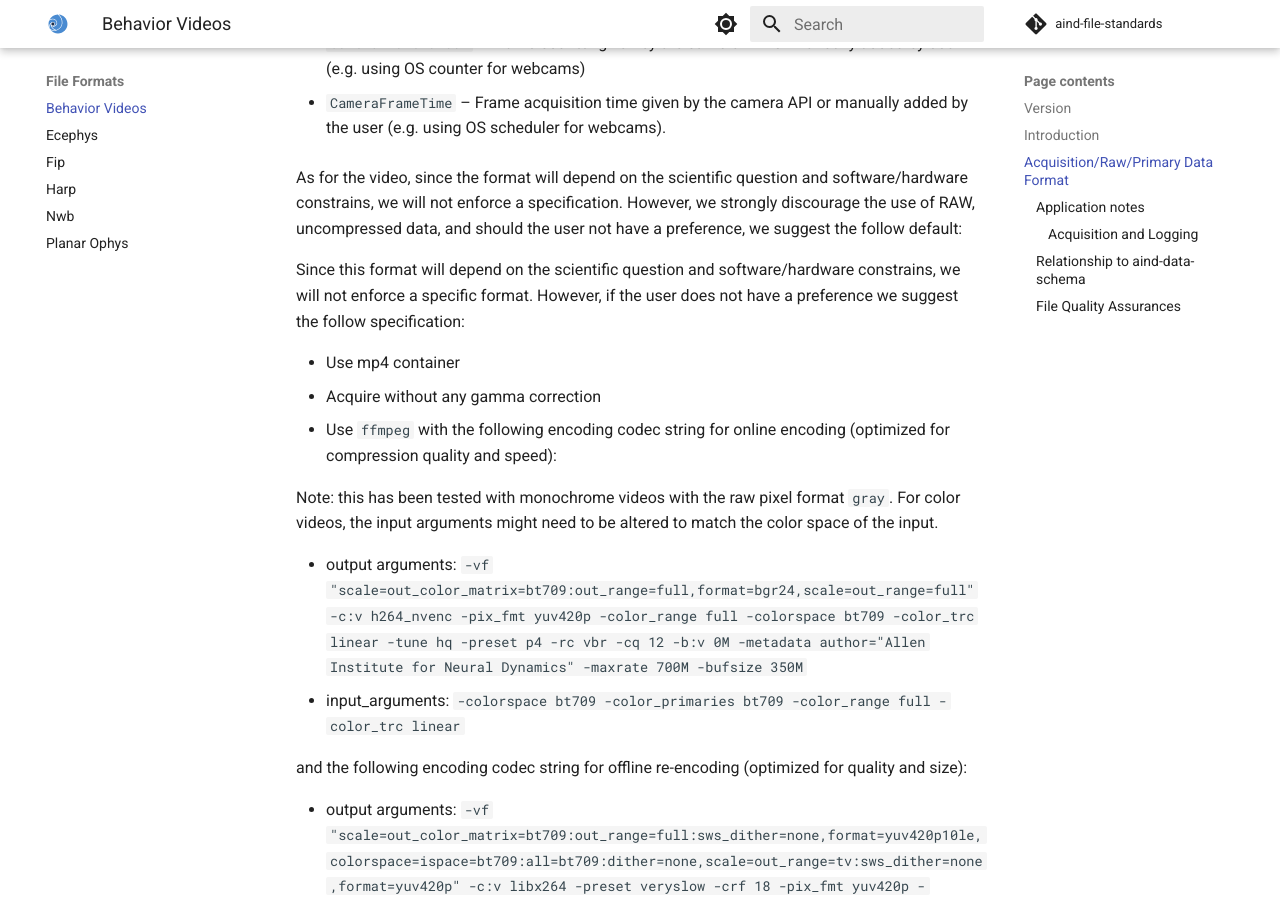
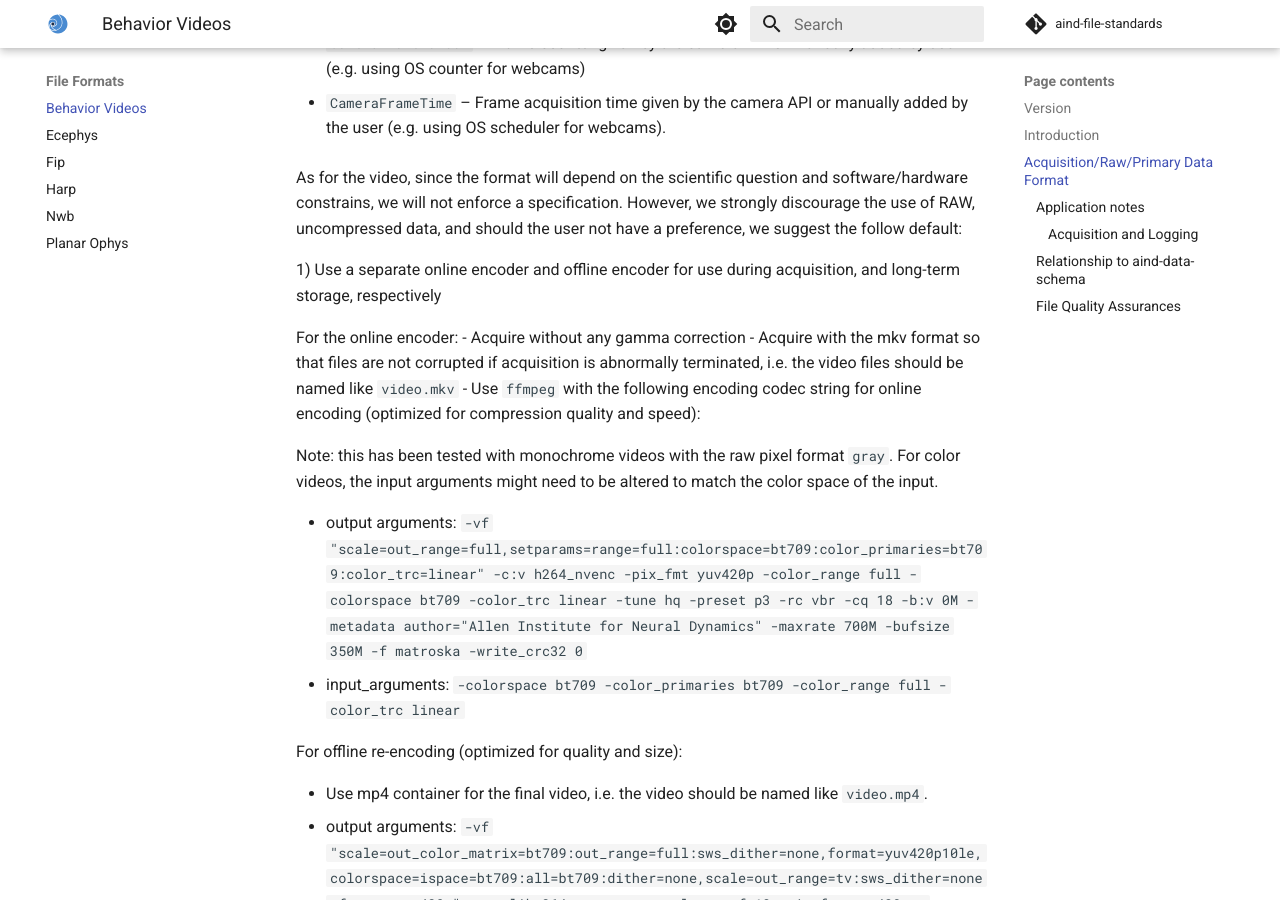
Before and after one commit to AllenNeuralDynamics/aind-file-standards, an MkDocs documentation site: the page built from docs/file_formats/behavior_videos.md, in a window 1280 px wide and 900 px high, scrolled down 1410 px. Built offline with MkDocs 1.6.1 and Material for MkDocs 9.7.7, drawn with Linux system fonts in a browser that asks for light colours; comment, search, counter and statistics services are not loaded.

Commit message:
fix: change online encoder of behavior videos to mkv
closes #60

```diff
--- a/docs/file_formats/behavior_videos.md
+++ b/docs/file_formats/behavior_videos.md
@@ -51,22 +51,30 @@ The metadata file is expected to contain the following columns:
 
 As for the video, since the format will depend on the scientific question and software/hardware constrains, we will not enforce a specification. However, we strongly discourage the use of RAW, uncompressed data, and should the user not have a preference, we suggest the follow default:
 
-Since this format will depend on the scientific question and software/hardware constrains, we will not enforce a specific format. However, if the user does not have a preference we suggest the follow specification:
+1) Use a separate online encoder and offline encoder for use during acquisition, and long-term storage, respectively
 
-- Use mp4 container
+For the online encoder:
 - Acquire without any gamma correction
+- Acquire with the mkv format so that files are not corrupted if acquisition is
+  abnormally terminated, i.e. the video files should be named like `video.mkv`
 - Use `ffmpeg` with the following encoding codec string for online encoding (optimized for compression quality and speed):
 
   Note: this has been tested with monochrome videos with the raw pixel format
   `gray`. For color videos, the input arguments might need to be altered to
   match the color space of the input.
 
-  - output arguments: `-vf "scale=out_color_matrix=bt709:out_range=full,format=bgr24,scale=out_range=full" -c:v h264_nvenc -pix_fmt yuv420p -color_range full -colorspace bt709 -color_trc linear -tune hq -preset p4 -rc vbr -cq 12 -b:v 0M -metadata author="Allen Institute for Neural Dynamics" -maxrate 700M -bufsize 350M`
+  - output arguments: `-vf
+ "scale=out_range=full,setparams=range=full:colorspace=bt709:color_primaries=bt709:color_trc=linear"
+ -c:v h264_nvenc -pix_fmt yuv420p -color_range full -colorspace bt709 -color_trc
+ linear -tune hq -preset p3 -rc vbr -cq 18 -b:v 0M
+ -metadata author="Allen Institute for Neural Dynamics" -maxrate 700M
+ -bufsize 350M -f matroska -write_crc32 0`
   - input_arguments: `-colorspace bt709 -color_primaries bt709 -color_range full -color_trc linear`
 
 
-and the following encoding codec string for offline re-encoding (optimized for quality and size):
+For offline re-encoding (optimized for quality and size):
 
+- Use mp4 container for the final video, i.e. the video should be named like `video.mp4`.
 - output arguments: `-vf "scale=out_color_matrix=bt709:out_range=full:sws_dither=none,format=yuv420p10le,colorspace=ispace=bt709:all=bt709:dither=none,scale=out_range=tv:sws_dither=none,format=yuv420p" -c:v libx264 -preset veryslow -crf 18 -pix_fmt yuv420p -metadata author="Allen Institute for Neural Dynamics" -movflags +faststart+write_colr`
 
 For higher bitdepth (more than eight) recordings, change the output arguments of the online encoding to be as follows:
```
